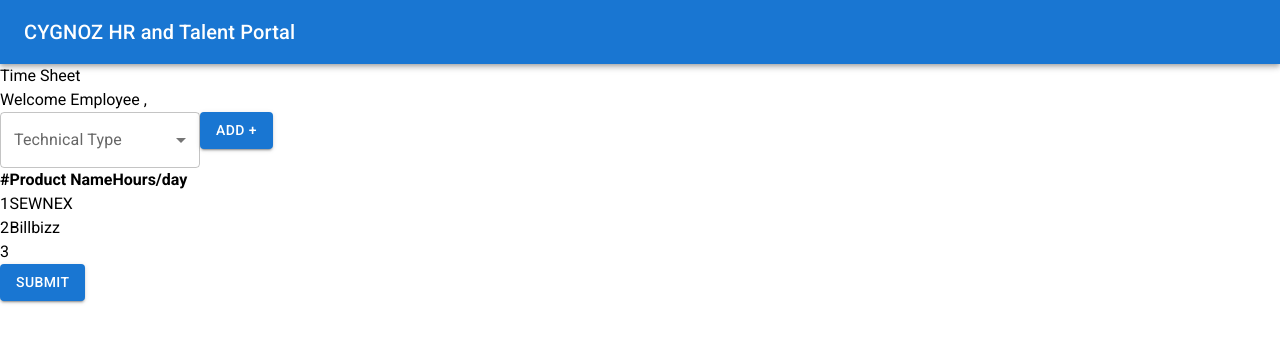
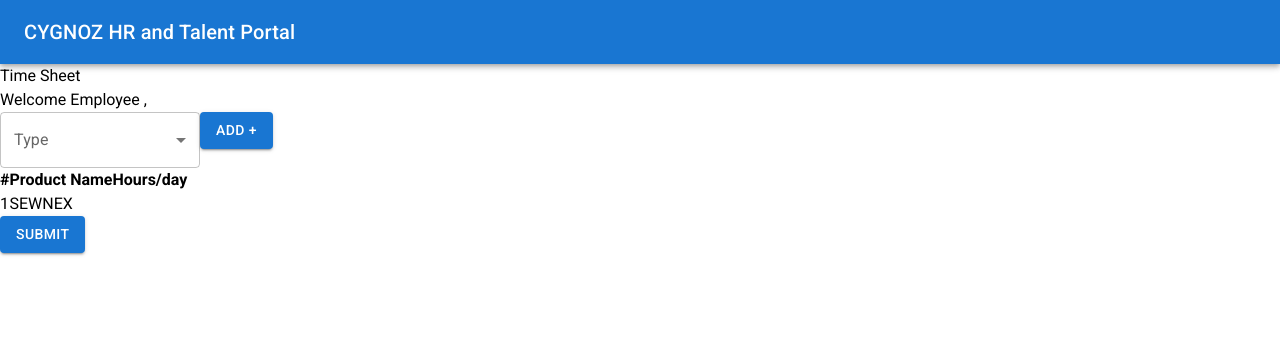
Before and after one commit to SainulAbid-Cygnonex/CYGNOZ-HR-Front-end, a React (Vite) app: page /timesheet in a window 1280 px wide. Shown: the top 342 px of the page. Built offline with nearby package versions, Linux system fonts and the light colour scheme.

Commit message:
technical and non technical tables

```diff
--- a/src/EMP/pages/TimeSheet.jsx
+++ b/src/EMP/pages/TimeSheet.jsx
@@ -11,11 +11,18 @@
 
 function TimeSheet() {
 
+    const [technical,setTechnical]=useState(true)
     const [technicalType, setTechnicalType] = useState('');
-
     const handleTypeChange = (event) => {
         setTechnicalType(event.target.value);
       };
+
+      const handleTechnical =()=>{
+        setTechnical(true)
+      }
+      const handleNonTechnical=()=>{
+        setTechnical(false)
+      }
 
   return (
     <>
@@ -29,7 +36,7 @@
 
         <div className='flex justify-between gap-10'>
         <FormControl variant="outlined" fullWidth style={{width:"200px"}}>
-        <InputLabel id="user-type-label">Technical Type</InputLabel>
+        <InputLabel id="user-type-label">Type</InputLabel>
             <Select
                 labelId="technical-type-label"
                 id="technical-type"
@@ -38,13 +45,15 @@
                 label="technical-type"
                 required
               >
-                <MenuItem value="technical">Technical</MenuItem>
-                <MenuItem value="non-technical">Non-Technical</MenuItem>
+                <MenuItem value="technical" onClick={handleTechnical}>Technical</MenuItem>
+                <MenuItem value="non-technical" onClick={handleNonTechnical}>Non-Technical</MenuItem>
 
               </Select>
               </FormControl>
               <Button variant='contained'>Add +</Button>
         </div>
+      {technical?
+
 
       <div className='table-timeheet mt-10'>
       <table className="min-w-full divide-y divide-gray-200">
@@ -63,21 +72,29 @@
               <input type="number" min={0} max={8} className="border border-gray-300 rounded p-1" />
             </td>
           </tr>
+        </tbody>
+      </table>
+    </div>:
+
+    <div className='table-timeheet mt-10'>
+      <table className="min-w-full divide-y divide-gray-200">
+    <thead className="bg-gray-50">
       <tr>
-                <td className="px-6 py-4 whitespace-nowrap text-sm font-medium text-gray-900">2</td>
-                <td className="px-6 py-4 whitespace-nowrap text-sm text-gray-500">Billbizz</td>
-                <td className="px-6 py-4 whitespace-nowrap text-sm text-gray-500">
-                  <input type="number" min={0} max={8} className="border border-gray-300 rounded p-1" />
-                </td>
+        <th scope="col" className="px-6 py-3 text-left text-xs font-medium text-gray-500 uppercase tracking-wider">#</th>
+        <th scope="col" className="px-6 py-3 text-left text-xs font-medium text-gray-500 uppercase tracking-wider">Stand ups</th>
+        <th scope="col" className="px-6 py-3 text-left text-xs font-medium text-gray-500 uppercase tracking-wider">Team meeting</th>
       </tr>
+    </thead>
+    <tbody className="bg-white divide-y divide-gray-200">
       <tr>
-                <td className="px-6 py-4 whitespace-nowrap text-sm font-medium text-gray-900">3</td>
-                <td className="px-6 py-4 whitespace-nowrap text-sm text-gray-500"></td>
-                <td className="px-6 py-4 whitespace-nowrap text-sm text-gray-500"></td>
+        <td className="px-6 py-4 whitespace-nowrap text-sm font-medium text-gray-900">1</td>
+        <td className="px-6 py-4 whitespace-nowrap text-sm text-gray-500">updating..</td>
+        <td className="px-6 py-4 whitespace-nowrap text-sm text-gray-500">updating..</td>
+
       </tr>
     </tbody>
-          </table>
-        </div>
+  </table></div> }
+
         <div className='flex justify-center mt-5'>
          <Button variant='contained'>Submit</Button>
         </div>
```
Lines whose indentation alone changed are shown as unchanged.
